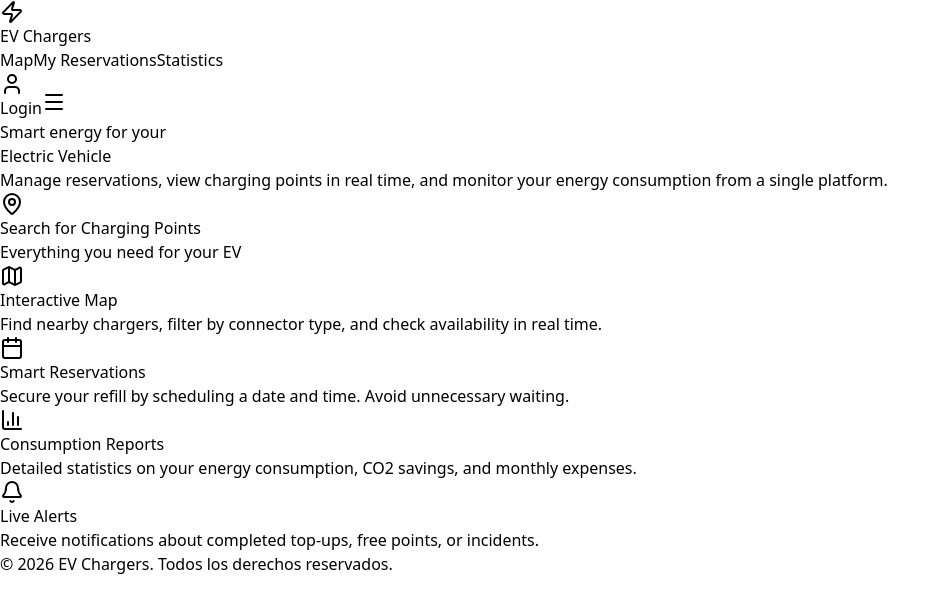
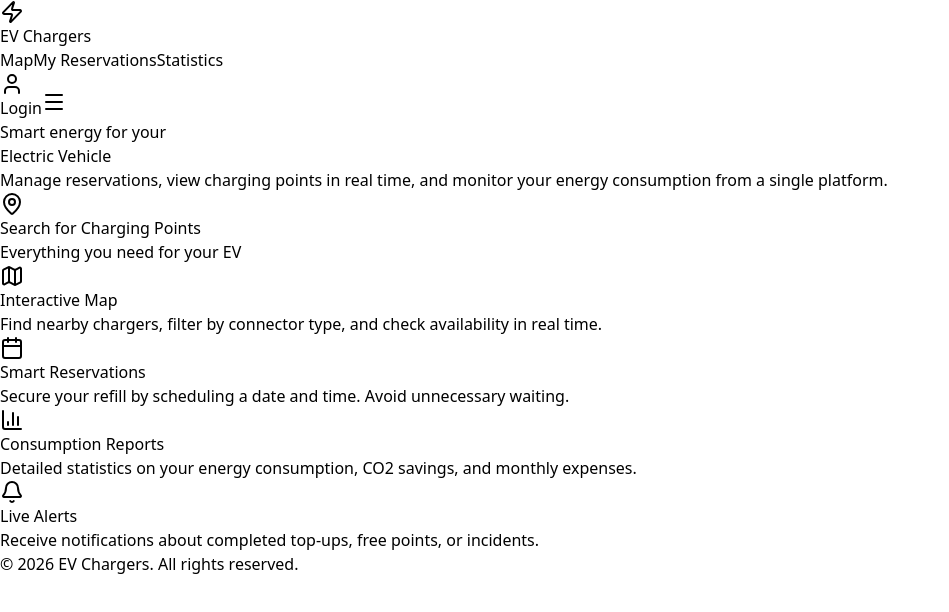
Before and after one commit to DavidForero22/EV-Chargers, a React (Vite) app: page / in a window 1280 px wide. Shown: the top 612 px of the page, without its empty margins (0-949 px from the left). Built offline with nearby package versions, Linux system fonts and the light colour scheme.

Commit message:
Docs: Added documentation to classes

```diff
--- a/src/App.tsx
+++ b/src/App.tsx
@@ -8,6 +8,7 @@ import { MapPage } from './pages/MapPage';
 function App() {
   return (
     <BrowserRouter>
+      {/** Flex container ensures the Footer always stays at the bottom of the viewport */}
       <div className="min-h-screen bg-slate-900 flex flex-col">
         <Navbar />
 
@@ -21,8 +22,9 @@ function App() {
           <Route path="/map" element={<MapPage />} />
         </Routes>
 
+        {/** Global Footer */}
         <footer className="bg-slate-950 py-6 text-center text-slate-600 text-sm border-t border-slate-900 mt-auto">
-          <p>© 2026 EV Chargers. Todos los derechos reservados.</p>
+          <p>© 2026 EV Chargers. All rights reserved.</p>
         </footer>
       </div>
     </BrowserRouter>
--- a/src/pages/MapPage.tsx
+++ b/src/pages/MapPage.tsx
@@ -1,7 +1,6 @@
 import React, { useEffect, useState } from 'react';
 import { MapContainer, TileLayer, Marker, Popup } from 'react-leaflet';
 import 'leaflet/dist/leaflet.css';
-// 1. Añadimos el icono 'Navigation' a los imports
 import { Zap, BatteryCharging, Map as MapIcon, Info, Euro, Navigation } from 'lucide-react';
 import { fetchChargers, type Charger } from '../services/chargerService';
 import L from 'leaflet';
@@ -10,6 +9,10 @@ import iconMarker from 'leaflet/dist/images/marker-icon.png';
 import iconRetina from 'leaflet/dist/images/marker-icon-2x.png';
 import iconShadow from 'leaflet/dist/images/marker-shadow.png';
 
+/**
+ * Fix for Leaflet's default icon assets not loading correctly in React/Webpack environments.
+ * Manually overrides the icon configuration.
+ */
 const customIcon = L.icon({
     iconRetinaUrl: iconRetina,
     iconUrl: iconMarker,
@@ -19,10 +22,17 @@ const customIcon = L.icon({
     popupAnchor: [1, -34],
 });
 
+/**
+ * Displays an interactive map of Valencia with EV charging points.
+ * Features include: real-time data fetching, custom marker popups, and external navigation links.
+ */
 export const MapPage: React.FC = () => {
     const [chargers, setChargers] = useState<Charger[]>([]);
     const [loading, setLoading] = useState(true);
 
+    /**
+     * Fetches charging station data from the open data API on component mount.
+     */
     useEffect(() => {
         const loadData = async () => {
             const data = await fetchChargers();
@@ -36,6 +46,7 @@ export const MapPage: React.FC = () => {
         <div className="flex-1 bg-slate-900 pb-10">
             <div className="container mx-auto px-4 py-8 h-full flex flex-col">
 
+                {/** Page Header & Status Dashboard */}
                 <div className="flex flex-col md:flex-row md:items-end justify-between mb-6 gap-4">
                     <div>
                         <h1 className="text-3xl font-bold text-white flex items-center gap-3">
@@ -48,6 +59,7 @@ export const MapPage: React.FC = () => {
                         </p>
                     </div>
 
+                    {/** Network Status Indicator */}
                     <div className="bg-slate-800 border border-slate-700 p-4 rounded-xl flex items-center gap-4 shadow-lg min-w-[250px]">
                         <div className="bg-emerald-500/10 p-3 rounded-lg">
                             <Zap className="w-6 h-6 text-emerald-400" />
@@ -61,6 +73,7 @@ export const MapPage: React.FC = () => {
                     </div>
                 </div>
 
+                {/** Map Container */}
                 <div className="rounded-2xl overflow-hidden border border-slate-700 shadow-2xl relative z-0">
                     <MapContainer
                         center={[39.4699, -0.3763]}
@@ -68,8 +81,9 @@ export const MapPage: React.FC = () => {
                         scrollWheelZoom={true}
                         style={{ height: "600px", width: "100%" }}
                     >
+                        {/** Dark Mode Map Tiles (CartoDB) */}
                         <TileLayer
-                            attribution='&copy; CartoDB'
+                            attribution='© CartoDB'
                             url="https://{s}.basemaps.cartocdn.com/dark_all/{z}/{x}/{y}{r}.png"
                         />
 
@@ -85,8 +99,10 @@ export const MapPage: React.FC = () => {
                                             {charger.address}
                                         </h3>
 
+                                        {/** Charger Specifications */}
                                         <div className="space-y-3 mb-4">
-                                            {/* Potencia + Tomas */}
+
+                                            {/* Power Output & Outlet Count */}
                                             <div className="flex items-center justify-between text-slate-700">
                                                 <div className="flex items-center gap-2">
                                                     <BatteryCharging className="w-4 h-4 text-emerald-600" />
@@ -97,33 +113,32 @@ export const MapPage: React.FC = () => {
                                                 </span>
                                             </div>
 
-                                            {/* Conector */}
+                                            {/* Connector Type */}
                                             <div className="flex items-center gap-2 text-slate-700">
                                                 <Zap className="w-4 h-4 text-blue-600" />
                                                 <span className="text-sm font-medium">{charger.connectorType}</span>
                                             </div>
 
-                                            {/* Precio */}
+                                            {/* Pricing */}
                                             <div className="flex items-center gap-2 text-slate-700">
                                                 <Euro className="w-4 h-4 text-amber-500" />
                                                 <span className="text-sm font-medium">{charger.price}</span>
                                             </div>
                                         </div>
 
-                                        {/* Botones de Acción */}
+                                        {/** Action Buttons */}
                                         <div className="flex gap-2 mt-3 pt-2 border-t border-slate-100">
-                                            {/* Botón Principal: Reservar */}
                                             <button className="flex-1 bg-slate-900 hover:bg-emerald-600 hover:text-white text-slate-100 py-2 px-3 rounded-lg text-sm font-bold transition-all duration-200 shadow-md">
                                                 RESERVE
                                             </button>
 
-                                            {/* Botón Secundario: Google Maps */}
+                                            {/** External Link to Google Maps Directions */}
                                             <a
                                                 href={`https://www.google.com/maps/dir/?api=1&destination=${charger.coordinates[0]},${charger.coordinates[1]}`}
                                                 target="_blank"
                                                 rel="noopener noreferrer"
                                                 className="flex items-center justify-center bg-white border border-slate-200 hover:bg-slate-50 text-slate-600 py-2 px-3 rounded-lg transition-colors shadow-sm"
-                                                title="How to get there with Google Maps"
+                                                title="Get directions with Google Maps"
                                             >
                                                 <Navigation className="w-4 h-4" />
                                             </a>
@@ -135,6 +150,7 @@ export const MapPage: React.FC = () => {
                     </MapContainer>
                 </div>
 
+                {/** Data Source Attribution */}
                 <div className="mt-4 flex items-center gap-2 text-slate-500 text-sm">
                     <Info className="w-4 h-4" />
                     <span>Data provided by OpenData Valencia. Updated in real time.</span>
--- a/src/services/chargerService.ts
+++ b/src/services/chargerService.ts
@@ -1,5 +1,7 @@
-// src/services/chargerService.ts
-
+/**
+ * Domain model representing a normalized Electric Vehicle Charger.
+ * This interface is used throughout the application UI.
+ */
 export interface Charger {
   id: string;
   address: string;
@@ -7,10 +9,14 @@ export interface Charger {
   connectorType: string;
   price: string;
   outlets: number;
-  coordinates: [number, number]; // [latitud, longitud]
+  coordinates: [number, number]; /** [Latitude, Longitude] */
 }
 
-// Interfaz ajustada a la respuesta REAL de la API
+/**
+ * Raw API Response Interface.
+ * Mirrors the specific field names returned by the OpenData Valencia API.
+ * Note: Field names correspond to the source database columns (e.g., 'emplazamie', 'potenc_ia').
+ */
 interface ApiRecord {
   record: {
     id: string;
@@ -21,7 +27,6 @@ interface ApiRecord {
       precio_iv?: string;
       toma?: string | number;
 
-      // Coordenadas
       geo_point_2d?: {
         lat: number;
         lon: number;
@@ -30,6 +35,12 @@ interface ApiRecord {
   };
 }
 
+/**
+ * Fetches charger data from the Valencia Open Data API.
+ * Transforms the raw API response into a clean 'Charger' array for the UI.
+ *
+ * @returns {Promise<Charger[]>} A list of normalized chargers. Returns an empty array on failure.
+ */
 export const fetchChargers = async (): Promise<Charger[]> => {
   const API_URL = 'https://valencia.opendatasoft.com/api/v2/catalog/datasets/carregadors-vehicles-electrics-cargadores-vehiculos-electricos/records/?limit=50';
 
@@ -41,6 +52,10 @@ export const fetchChargers = async (): Promise<Charger[]> => {
 
     return data.records.map((item: ApiRecord) => {
       const f = item.record.fields;
+
+      /**
+       * Ensures we always have a valid number >= 1, even if the API sends "0" or invalid strings.
+       */
       const rawOutlets = Number(f.toma);
       const safeOutlets = isNaN(rawOutlets) || rawOutlets < 1 ? 1 : rawOutlets;
 
@@ -52,7 +67,9 @@ export const fetchChargers = async (): Promise<Charger[]> => {
         price: f.precio_iv || 'Check App',
         outlets: safeOutlets,
 
-        // Verificamos que existan coordenadas, si no, fallback al centro
+        /**
+         * Falls back to the center of Valencia if coordinates are missing to prevent map crashes.
+         */
         coordinates: f.geo_point_2d
           ? [f.geo_point_2d.lat, f.geo_point_2d.lon]
           : [39.4699, -0.3763]
```
Also changed, not shown: src/components/Features.tsx (+12 -0 lines), src/components/Hero.tsx (+11 -41 lines), src/components/Navbar.tsx (+11 -3 lines).
